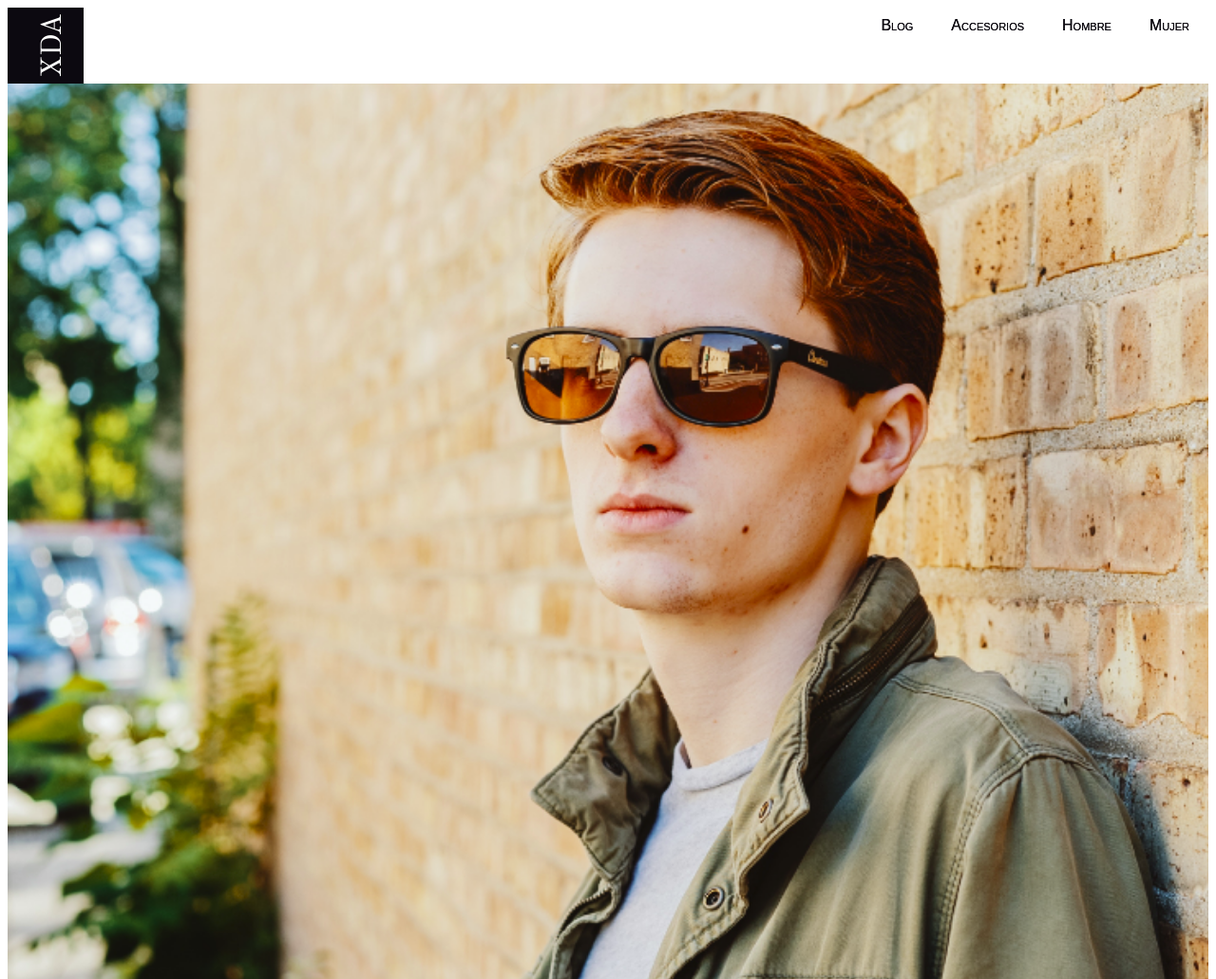
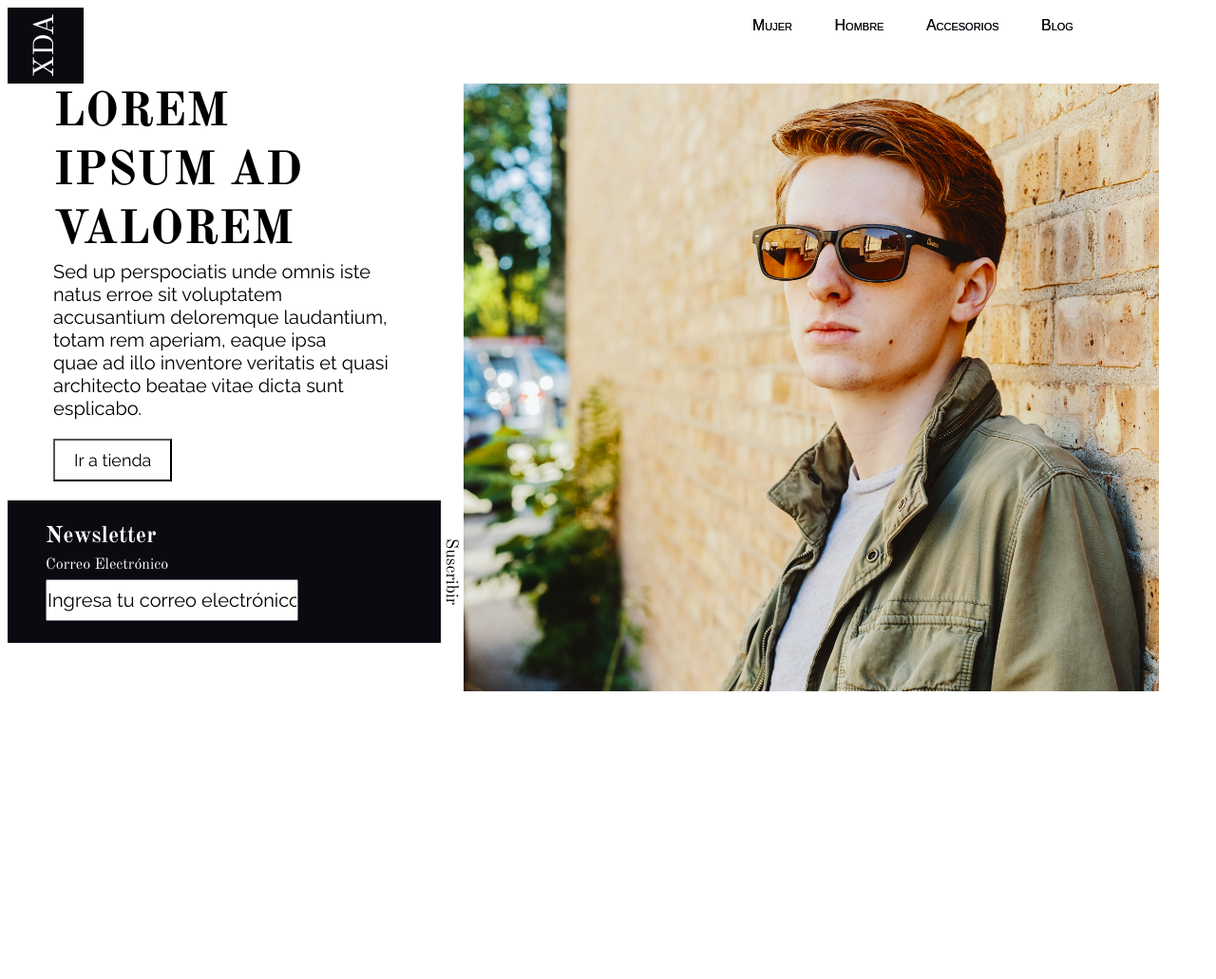
Before and after one commit to maxvilam/tienda_xda, a plain HTML site: page index.html in a window 1280 px wide. Shown: the top 1031 px of the page at 95% size. After the commit the page ends 800 px from the top, so only its background shows below. Drawn offline with nearby package versions, Linux system fonts and the light colour scheme.

Commit message:
End  challenge

```diff
--- a/assets/sass/abstracts/_variables.scss
+++ b/assets/sass/abstracts/_variables.scss
@@ -6,6 +6,11 @@ $fc-lighgray: #d1d1d1;
 $fc-smokyblack: #0c0910;
 $fc-granitegray: #646266;
 $fc-quicksilver: #a6a5ab;
+
+$tablet:769px;
+$desktop:992px;
+
+
 
 $fz-xxx-large: 50px;
 $fz-xx-large: 30px;
--- a/assets/sass/layaout/_article.scss
+++ b/assets/sass/layaout/_article.scss
@@ -15,6 +15,9 @@
 
 .article__text2{
     display: none;
+    @media (min-width: $tablet) {
+        display: block;
+    }
 }
 .space__button{
     background-color: $fc-white;
--- a/assets/sass/layaout/_image.scss
+++ b/assets/sass/layaout/_image.scss
@@ -1,10 +1,17 @@
-.main__image {
-    clip-path: inset(0 0 250px 0);
-    width: 100%;
-    min-width: 740px;
+.main__image_div{
+    background-image: url(/assets/img/imagen1.png);
+    background-repeat : no-repeat;
+    background-size: cover;
+    height: 56vw;
+    @media (min-width: $tablet) {
+        background-position-y: -120px;
+        height: 46vw;
+    }
+    @media (min-width: $desktop) {
+        background-position-y: 0;
+        background-size: auto;
+        width: 60vw;
+        height: 50vw;
 
+    }
 }
-.main__image_div{
-    width: 100%;
-    height: 470px;
-}
--- /dev/null
+++ b/assets/sass/layaout/_main.scss
@@ -0,0 +1,12 @@
+.main {
+    @media (min-width: $desktop) {
+      display: flex;
+      flex-flow: row;
+      .column2 {
+          width: 38%;
+        order: -1;
+      }
+      .main__image {
+      }
+    }
+  }
--- a/assets/sass/layaout/_nav.scss
+++ b/assets/sass/layaout/_nav.scss
@@ -12,19 +12,18 @@ body {
   background: $fc-white;
   font-variant: small-caps;
   text-shadow: 1px 1px black;
-  @media (min-width: 768px){
+  @media (min-width: $tablet){
     border-bottom: 0;
     text-shadow: 0 0;
   }
 }
 
 li{
-  @media (min-width: 768px) {
+  @media (min-width: $tablet) {
     display:inline-block;
-    float: right;
   }
+}
 
-}
 ul{
   width: 500px;
 }
@@ -32,7 +31,7 @@ ul{
 .respmenu {
   color: $fc-smokyblack;
   position: relative;
-  @media (min-width: 768px) {
+  @media (min-width: $tablet) {
     display: flex;
     justify-content:space-between
   }
@@ -51,7 +50,7 @@ ul{
   top: 0;
   width: 48px;
   height: 48px;
-  @media (min-width: 768px) {
+  @media (min-width: $tablet) {
     display: none;
   }
 }
@@ -69,7 +68,7 @@ ul{
 
 .respmenu nav {
   display: none;
-  @media (min-width: 768px) {
+  @media (min-width: $tablet) {
     display: contents;
   }
 }
@@ -97,13 +96,16 @@ ul{
   font-family: $ff-oldStandard, serif;
   font-style: regular;
   font-size: $fz-xx-large;
-  @media (min-width: 768px) {
+  @media (min-width: $tablet) {
     transform: rotate(-90deg);
     -webkit-transform: rotate(-90deg);
     -moz-transform: rotate(-90deg);
     -ms-transform: rotate(-90deg);
     -o-transform: rotate(-90deg);
     width: 80px;
-    padding-top: 30px;
+    display: flex;
+    align-items: center;
+    justify-content: center;
+
   }
 }
--- a/assets/sass/main.scss
+++ b/assets/sass/main.scss
@@ -5,6 +5,9 @@
 @import "layaout/footer";
 @import "layaout/article";
 @import "layaout/image";
+@import "layaout/main";
+
+
 
 .container {
   height: 100%;
@@ -14,7 +17,6 @@
   display: grid;
   grid-template-columns: 2fr 5fr;
   grid-template-rows: 40px 100%;
-
   justify-content: space-between;
 }
 .bordes {
--- a/index.html
+++ b/index.html
@@ -39,10 +39,12 @@
     </header>
 
     <section class="main">
-      <div class="main__image_div">
-        <img  class="main__image" src="assets/img/imagen1.png" alt="Lorem Ipsum" />
+      <div class="main__image">
+        <p class="main__image_div">
+        </p>
       </div>
 
+      <div class="column2">
       <article class="article-content">
         <h1 class="article__title">LOREM IPSUM AD VALOREM</h1>
         <span class="article__text">
@@ -62,6 +64,8 @@
         </section>
         <p class="footerpage__suscribir">Suscribir</p>
       </footer>
+
+      </div>
     </section>
   </body>
 </html>
```
Also changed, not shown: assets/css/style.css, 1 other file.
